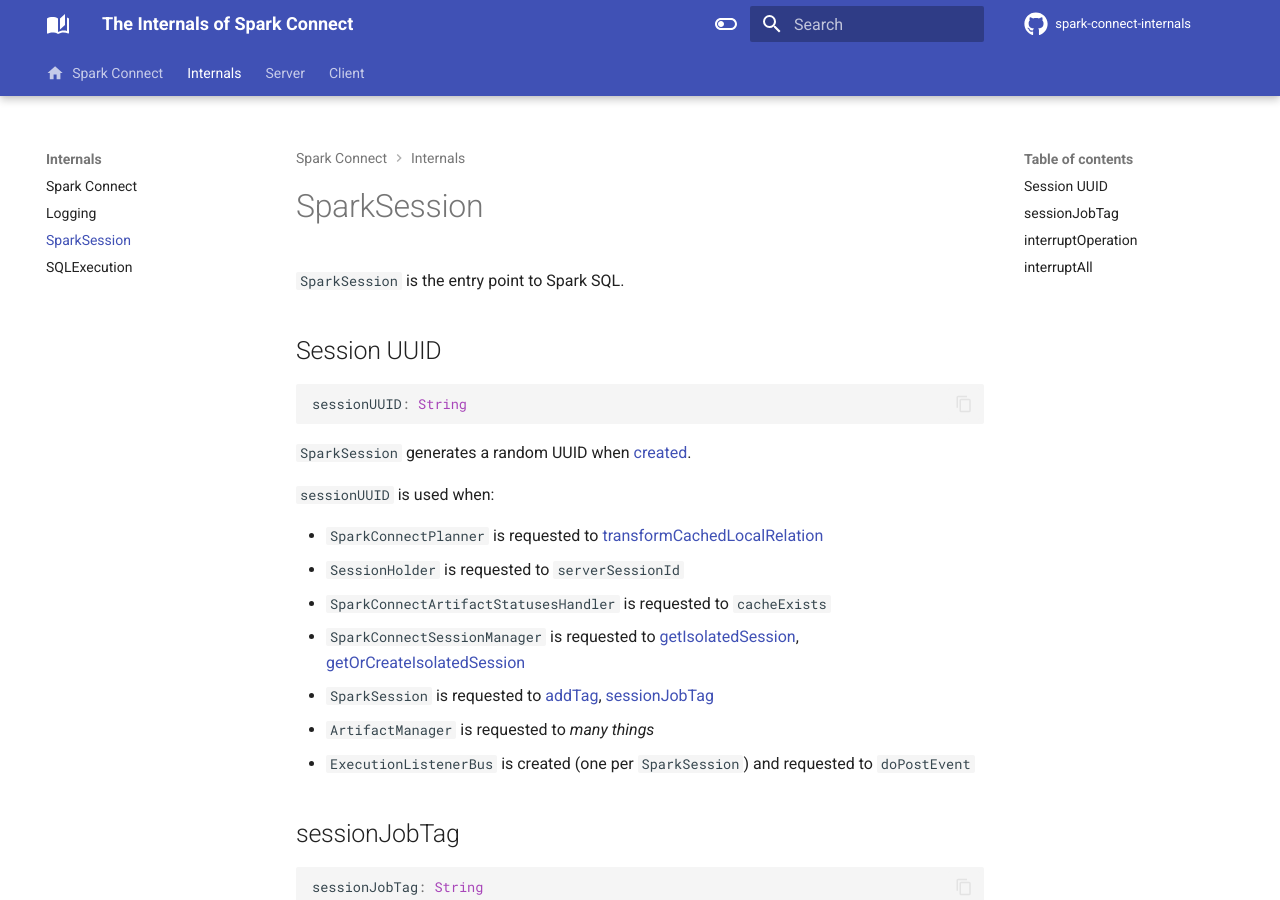
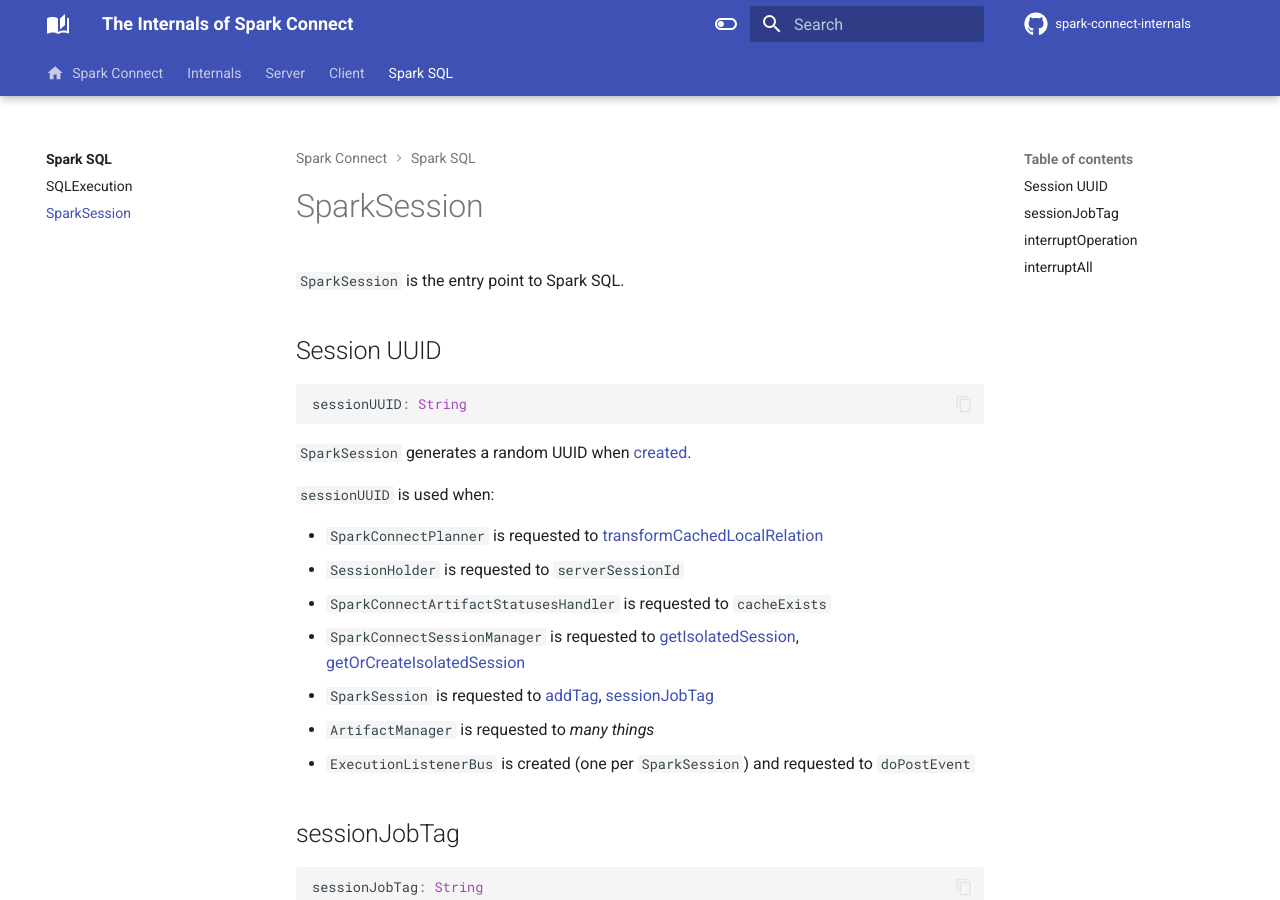
Before and after one commit to japila-books/spark-connect-internals, an MkDocs documentation site: the page built from docs/sql/SparkSession.md, in a window 1280 px wide and 900 px high. Built offline with MkDocs 1.6.1 and Material for MkDocs 9.7.7, drawn with Linux system fonts in a browser that asks for light colours; comment, search, counter and statistics services are not loaded.

Commit message:
Spark Connect in Spark SQL

```diff
--- a/docs/SparkSession.md
+++ b/docs/sql/SparkSession.md
@@ -12,10 +12,10 @@
 
 `sessionUUID` is used when:
 
-* `SparkConnectPlanner` is requested to [transformCachedLocalRelation](./server/SparkConnectPlanner.md#transformCachedLocalRelation)
+* `SparkConnectPlanner` is requested to [transformCachedLocalRelation](../server/SparkConnectPlanner.md#transformCachedLocalRelation)
 * `SessionHolder` is requested to `serverSessionId`
 * `SparkConnectArtifactStatusesHandler` is requested to `cacheExists`
-* `SparkConnectSessionManager` is requested to [getIsolatedSession](./server/SparkConnectSessionManager.md#getIsolatedSession), [getOrCreateIsolatedSession](./server/SparkConnectSessionManager.md#getOrCreateIsolatedSession)
+* `SparkConnectSessionManager` is requested to [getIsolatedSession](../server/SparkConnectSessionManager.md#getIsolatedSession), [getOrCreateIsolatedSession](../server/SparkConnectSessionManager.md#getOrCreateIsolatedSession)
 * `SparkSession` is requested to [addTag](#addTag), [sessionJobTag](#sessionJobTag)
 * `ArtifactManager` is requested to _many things_
 * `ExecutionListenerBus` is created (one per `SparkSession`) and requested to `doPostEvent`
--- /dev/null
+++ b/docs/sql/index.md
@@ -0,0 +1,4 @@
+# Spark SQL
+
+!!! note
+    Learn more in [The Internals of Spark SQL]({{ book.spark_sql }}).
--- a/mkdocs.yml
+++ b/mkdocs.yml
@@ -124,7 +124,6 @@
   - Internals:
     - overview.md
     - logging.md
-    - SparkSession.md
-    - SQLExecution.md
   - ... | server/**.md
   - ... | client/**.md
+  - ... | sql/**.md
```
Also changed, not shown: docs/sql/.pages (added), docs/sql/SQLExecution.md (renamed from docs/SQLExecution.md).
